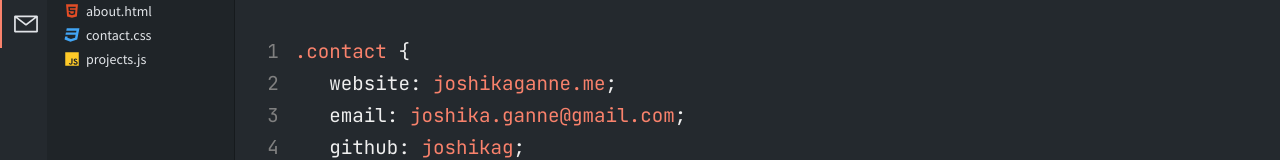
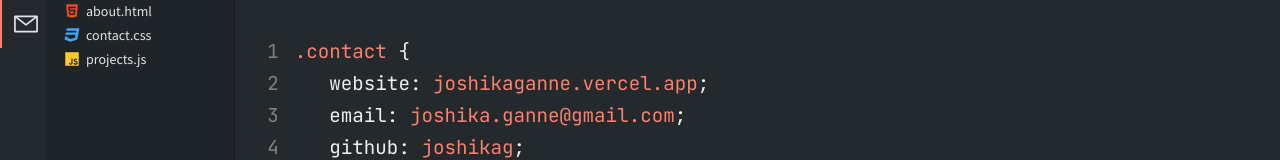
Before and after one commit to joshikag/portfolio, a Next.js app: page /contact in a window 1280 px wide. Shown: the part 126-286 px from the top of the page. Built offline with nearby package versions, Linux system fonts and the light colour scheme.

Commit message:
Update ContactCode.jsx

```diff
--- a/components/ContactCode.jsx
+++ b/components/ContactCode.jsx
@@ -9,7 +9,7 @@ const ContactCode = () => {
       <p className={styles.line}>
         &nbsp;&nbsp;&nbsp;website:{' '}
         <a href="https://joshika.vercel.app" target="_blank" rel="noopener">
-          joshikaganne.me
+          joshikaganne.vercel.app
         </a>
         ;
       </p>
```
